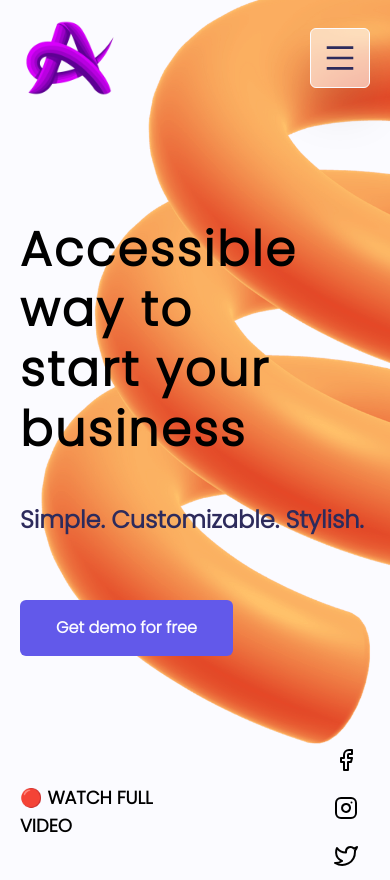
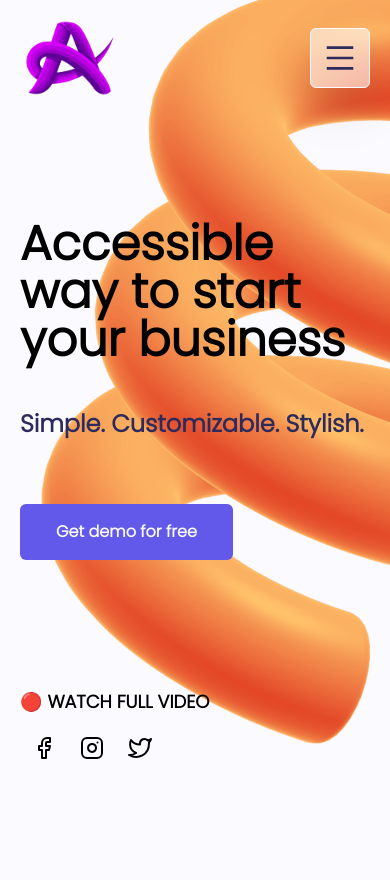
Before and after one commit to N1kos9/swipe, a Next.js app: page / in a window 390 px wide. Shown: the top 880 px of the page. After the commit the page ends 844 px from the top, so only its background shows below. Built offline with nearby package versions, Linux system fonts and the light colour scheme.

Commit message:
hero page

```diff
--- a/app/page.tsx
+++ b/app/page.tsx
@@ -87,7 +87,7 @@ export default function Home() {
       </nav>
 
       <div className=" mt-28">
-        <h1 className="md:text-7xl text-5xl text-balance font-bold tracking-wider leading-tight">
+        <h1 className="md:text-7xl text-5xl text-balance font-bold md:tracking-wider md:leading-tight">
           Accessible way to start your business
         </h1>
         <h2 className="md:text-3xl text-2xl mt-11 font-bold text-text">
@@ -96,11 +96,11 @@ export default function Home() {
         <button className="p-4 bg-button px-9 rounded-md text-footerText mt-16 font-bold hover:bg-hovering duration-500">
           Get demo for free
         </button>
-        <div className="grid grid-cols-2 mt-20">
+        <div className="grid md:grid-cols-2 grid-cols-1 mt-20">
           <h3 className="md:text-xl text-lg font-bold md:mt-24 mt-12 cursor-pointer">
             &#128308; WATCH FULL VIDEO
           </h3>
-          <div className=" flex flex-col items-end ">
+          <div className=" flex md:flex-col items-end mt-2">
             <FiFacebook className="p-3 text-5xl cursor-pointer hover:text-hovering duration-300" />
             <FiInstagram className="p-3 text-5xl cursor-pointer hover:text-hovering duration-300" />
             <FiTwitter className="p-3 text-5xl cursor-pointer hover:text-hovering duration-300" />
```
